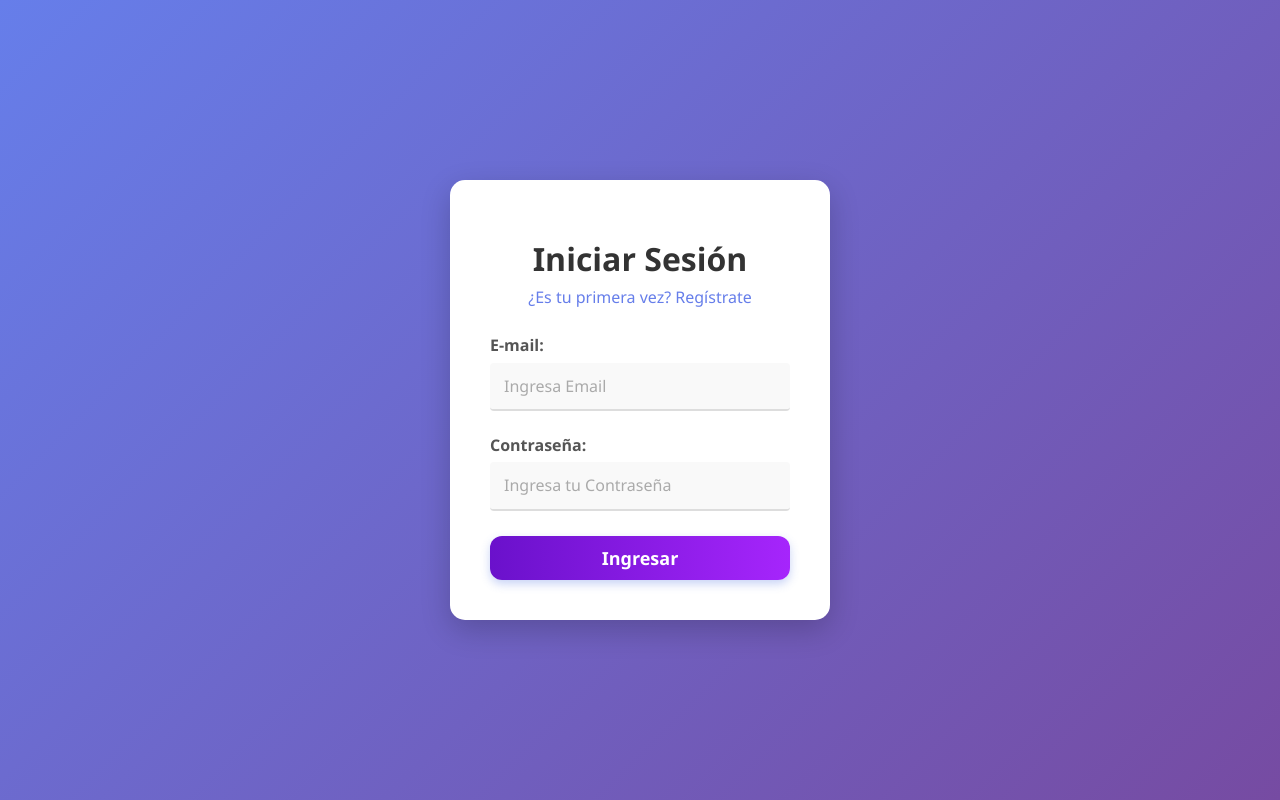
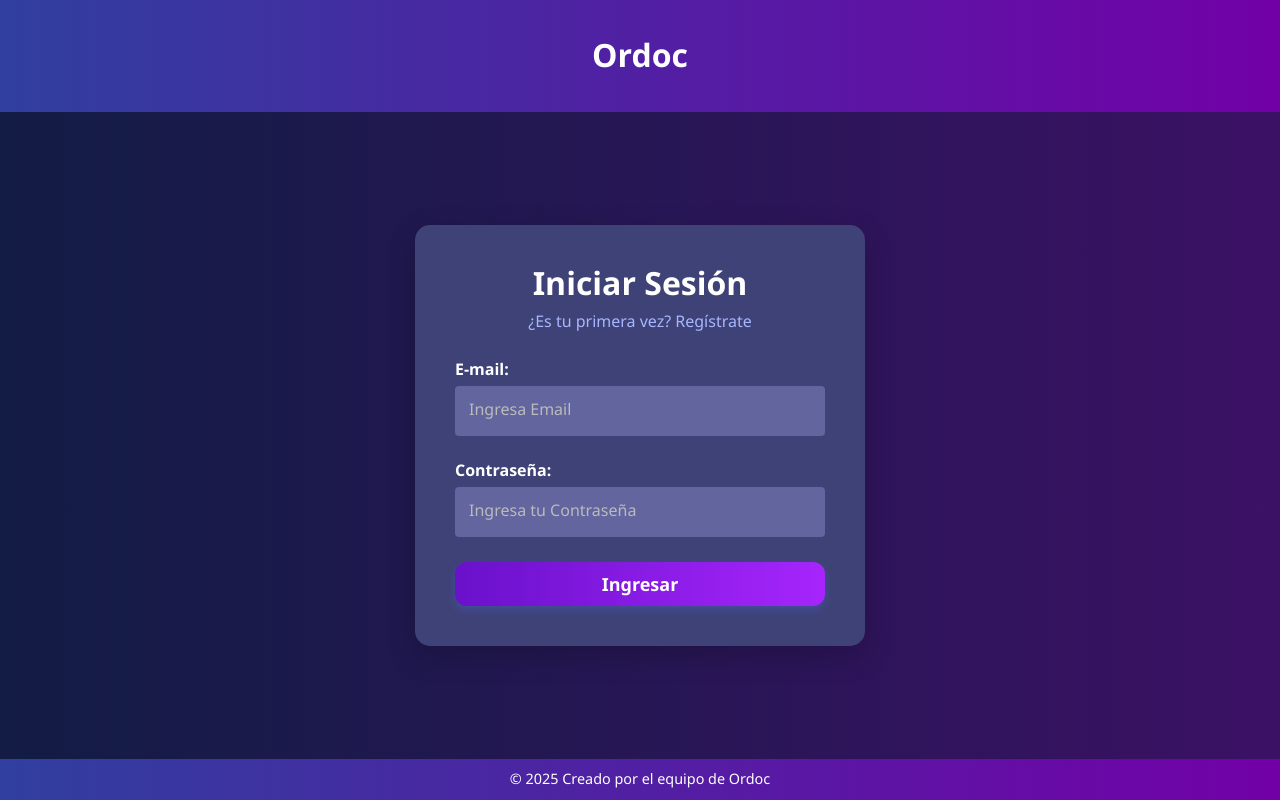
Before and after one commit to cesar-a-delacruz/ordoc, a React (Vite) app: page /login in a window 1280 px wide. Built offline with nearby package versions, Linux system fonts and the light colour scheme; no server answers.

Commit message:
feat: crear FormLayout y aplicarlo a paginas

```diff
--- a/index.css
+++ b/index.css
@@ -7,117 +7,10 @@
   font-family: "Segoe UI", Tahoma, Geneva, Verdana, sans-serif;
 }
 
-body {
-  background: linear-gradient(135deg, #667eea, #764ba2);
+div#root {
   display: flex;
   justify-content: center;
   align-items: center;
-  min-height: 100vh;
+  height: 100vh;
   max-width: 100vw;
-  padding: 20px;
 }
-
-h1 {
-  color: #333;
-  margin-bottom: 10px;
-  font-size: 32px;
-  font-weight: 700;
-}
-
-button {
-  background-color: #4a6ee0;
-  color: white;
-  border: none;
-  padding: 16px;
-  width: 100%;
-  font-size: 18px;
-  font-weight: 600;
-  border-radius: 8px;
-  cursor: pointer;
-  transition:
-    background-color 0.3s,
-    transform 0.2s;
-  box-shadow: 0 4px 10px rgba(74, 110, 224, 0.3);
-}
-
-button:hover {
-  background-color: #3a5ec8;
-  transform: translateY(-2px);
-}
-
-button:active {
-  transform: translateY(1px);
-}
-
-/* forms */
-
-.form-container {
-  background-color: white;
-  border-radius: 15px;
-  box-shadow: 0 10px 30px rgba(0, 0, 0, 0.2);
-  width: 100%;
-  max-width: 450px;
-  padding: 40px;
-  text-align: center;
-}
-
-.form-header {
-  margin-bottom: 30px;
-}
-
-.form-group {
-  margin-bottom: 25px;
-  text-align: left;
-  min-width: 300px;
-}
-
-label {
-  display: block;
-  margin-bottom: 8px;
-  font-weight: 600;
-  color: #555;
-}
-
-input,
-select {
-  width: 100%;
-  padding: 14px;
-  border: none;
-  border-bottom: 2px solid #ddd;
-  font-size: 16px;
-  transition: border-color 0.3s;
-  background-color: #f9f9f9;
-  border-radius: 4px;
-}
-
-input:focus {
-  outline: none;
-  border-bottom-color: #667eea;
-  background-color: #f0f4ff;
-}
-
-input::placeholder {
-  color: #aaa;
-  font-weight: 500;
-}
-form .button-group {
-  display: flex;
-  gap: 15px;
-  margin-top: 10px;
-}
-
-form button[type="submit"] {
-  width: 100%;
-  padding: 12px;
-  background: linear-gradient(to right, #6a11cb 0%, #a625fc 100%);
-  color: white;
-  font-weight: bold;
-  border: none;
-  border-radius: 12px;
-  cursor: pointer;
-  transition: background 0.3s;
-}
-
-form button[type="submit"]:hover {
-  background: linear-gradient(to right, #303f9f, #7200a7);
-}
--- /dev/null
+++ b/src/layouts/FormLayout.css
@@ -0,0 +1,132 @@
+div.form-layout {
+  flex: 1;
+  display: flex;
+  flex-direction: column;
+  width: 100%;
+  height: 100%;
+  box-shadow: 0 4px 20px rgba(0, 0, 0, 0.2);
+}
+
+header.form-layout {
+  background: linear-gradient(to right, #303f9f, #7200a7);
+  color: white;
+  padding: 16px;
+  text-align: center;
+}
+
+main.form-layout {
+  flex: 1;
+  display: flex;
+  justify-content: center;
+  align-items: center;
+  background: linear-gradient(to right, #121c44, #3b1165);
+  padding: 24px;
+}
+
+footer.form-layout {
+  background: linear-gradient(to right, #303f9f, #7200a7);
+  text-align: center;
+  padding: 12px;
+  font-size: 0.9rem;
+  color: white;
+}
+
+.form-container {
+  background-color: #3f4276;
+  border-radius: 15px;
+  box-shadow: 0 10px 30px rgba(0, 0, 0, 0.2);
+  width: 100%;
+  max-width: 450px;
+  padding: 40px;
+  text-align: center;
+}
+
+.form-header {
+  margin-bottom: 30px;
+}
+
+.form-group {
+  margin-bottom: 25px;
+  text-align: left;
+  min-width: 90%;
+}
+h2 {
+  color: white;
+  margin-bottom: 10px;
+  font-size: 32px;
+  font-weight: 700;
+}
+label {
+  display: block;
+  margin-bottom: 8px;
+  font-weight: bold;
+  color: white;
+}
+
+input,
+select {
+  width: 100%;
+  padding: 14px;
+  border: none;
+  border-bottom: 3px solid #62659e;
+  font-size: 16px;
+  transition: border-color 0.3s;
+  background-color: #62659e;
+  border-radius: 4px;
+  color: white;
+}
+
+input:focus {
+  outline: none;
+  border-bottom-color: #9748e1;
+}
+
+input::placeholder {
+  color: #bbbbbb;
+  font-weight: 500;
+}
+form .button-group {
+  display: flex;
+  gap: 15px;
+  margin-top: 10px;
+}
+
+form .button-group button {
+  background-color: #4a6ee0;
+  color: white;
+  border: none;
+  padding: 16px;
+  width: 100%;
+  font-size: 18px;
+  font-weight: 600;
+  border-radius: 8px;
+  cursor: pointer;
+  transition:
+    background-color 0.3s,
+    transform 0.2s;
+  box-shadow: 0 4px 10px rgba(74, 110, 224, 0.3);
+}
+
+form .button-group button:hover {
+  background-color: #3a5ec8;
+  transform: translateY(-2px);
+}
+
+form .button-group button:active {
+  transform: translateY(1px);
+}
+form button[type="submit"] {
+  width: 100%;
+  padding: 12px;
+  background: linear-gradient(to right, #6a11cb 0%, #a625fc 100%);
+  color: white;
+  font-weight: bold;
+  border: none;
+  border-radius: 12px;
+  cursor: pointer;
+  transition: background 0.3s;
+}
+
+form button[type="submit"]:hover {
+  background: linear-gradient(to right, #303f9f, #7200a7);
+}
--- /dev/null
+++ b/src/layouts/FormLayout.jsx
@@ -0,0 +1,19 @@
+import "./FormLayout.css";
+
+function FormLayout({ children }) {
+  return (
+    <div className="form-layout">
+      <header className="form-layout">
+        <h1>Ordoc</h1>
+      </header>
+
+      <main className="form-layout">{children}</main>
+
+      <footer className="form-layout">
+        <p>© {new Date().getFullYear()} Creado por el equipo de Ordoc</p>
+      </footer>
+    </div>
+  );
+}
+
+export default FormLayout;
--- a/src/pages/login/Login.css
+++ b/src/pages/login/Login.css
@@ -1,13 +1,13 @@
 .register-link {
   display: block;
   margin-bottom: 30px;
-  color: #667eea;
+  color: #a7b7ff;
   text-decoration: none;
   font-weight: 500;
   transition: color 0.3s;
 }
 
 .register-link:hover {
-  color: #764ba2;
+  color: #c48efa;
   text-decoration: underline;
 }
--- a/src/pages/login/Login.jsx
+++ b/src/pages/login/Login.jsx
@@ -1,15 +1,17 @@
 import { useState } from "react";
 import supabase from "../../apis/supabase";
 import "./Login.css";
+import FormLayout from "../../layouts/FormLayout";
 
 function Login() {
   const [email, setEmail] = useState("");
   const [password, setPassword] = useState("");
 
   return (
+    <FormLayout>
       <div className="form-container">
         <div className="form-header">
-        <h1>Iniciar Sesión</h1>
+          <h2>Iniciar Sesión</h2>
           <a href="/register" class="register-link">
             ¿Es tu primera vez? Regístrate
           </a>
@@ -43,6 +45,7 @@ function Login() {
           </div>
         </form>
       </div>
+    </FormLayout>
   );
 
   async function handleSubmit(e) {
--- a/src/pages/profile/Profile.jsx
+++ b/src/pages/profile/Profile.jsx
@@ -9,13 +9,13 @@ function Profile() {
 
   useEffect(() => {
     (async () => {
-      // const user = (await supabase.auth.getUser()).data.user;
-      // const profile = (
-      //   await supabase.from("profiles").select("name, birth").eq("id", user.id)
-      // ).data[0];
-      // setName(profile.name);
-      // setBirth(profile.birth);
-      // setEmail(user.email);
+      const user = (await supabase.auth.getUser()).data.user;
+      const profile = (
+        await supabase.from("profiles").select("name, birth").eq("id", user.id)
+      ).data[0];
+      setName(profile.name);
+      setBirth(profile.birth);
+      setEmail(user.email);
     })();
   }, []);
 
--- a/src/pages/register/Register.css
+++ b/src/pages/register/Register.css
@@ -3,17 +3,17 @@ form .button-group .form-link {
   justify-content: center;
   align-items: center;
   padding: 16px;
-  background-color: #f1f3f9;
-  border: 1px solid #e0e6ed;
+  background-color: #7176d3;
   border-radius: 8px;
 }
 .form-link a {
-  color: #5a626d;
+  color: white;
   text-decoration: none;
+  font-weight: bold;
   height: min-content;
 }
 
 form .button-group .form-link:hover {
-  background-color: #e4e8f4;
+  background-color: #9ea1e8;
   transform: translateY(-2px);
 }
--- a/src/pages/register/Register.jsx
+++ b/src/pages/register/Register.jsx
@@ -1,6 +1,7 @@
 import { useState } from "react";
 import supabase from "../../apis/supabase";
 import "./Register.css";
+import FormLayout from "../../layouts/FormLayout";
 
 function Register() {
   const [name, setName] = useState("");
@@ -9,9 +10,10 @@ function Register() {
   const [password, setPassword] = useState("");
 
   return (
+    <FormLayout>
       <div className="form-container">
         <div className="form-header">
-        <h1>Crear Cuenta</h1>
+          <h2>Crear Cuenta</h2>
         </div>
         <form onSubmit={handleSubmit}>
           <div className="form-group">
@@ -62,6 +64,7 @@ function Register() {
           </div>
         </form>
       </div>
+    </FormLayout>
   );
 
   async function handleSubmit(e) {
```
Lines whose indentation alone changed are shown as unchanged.
